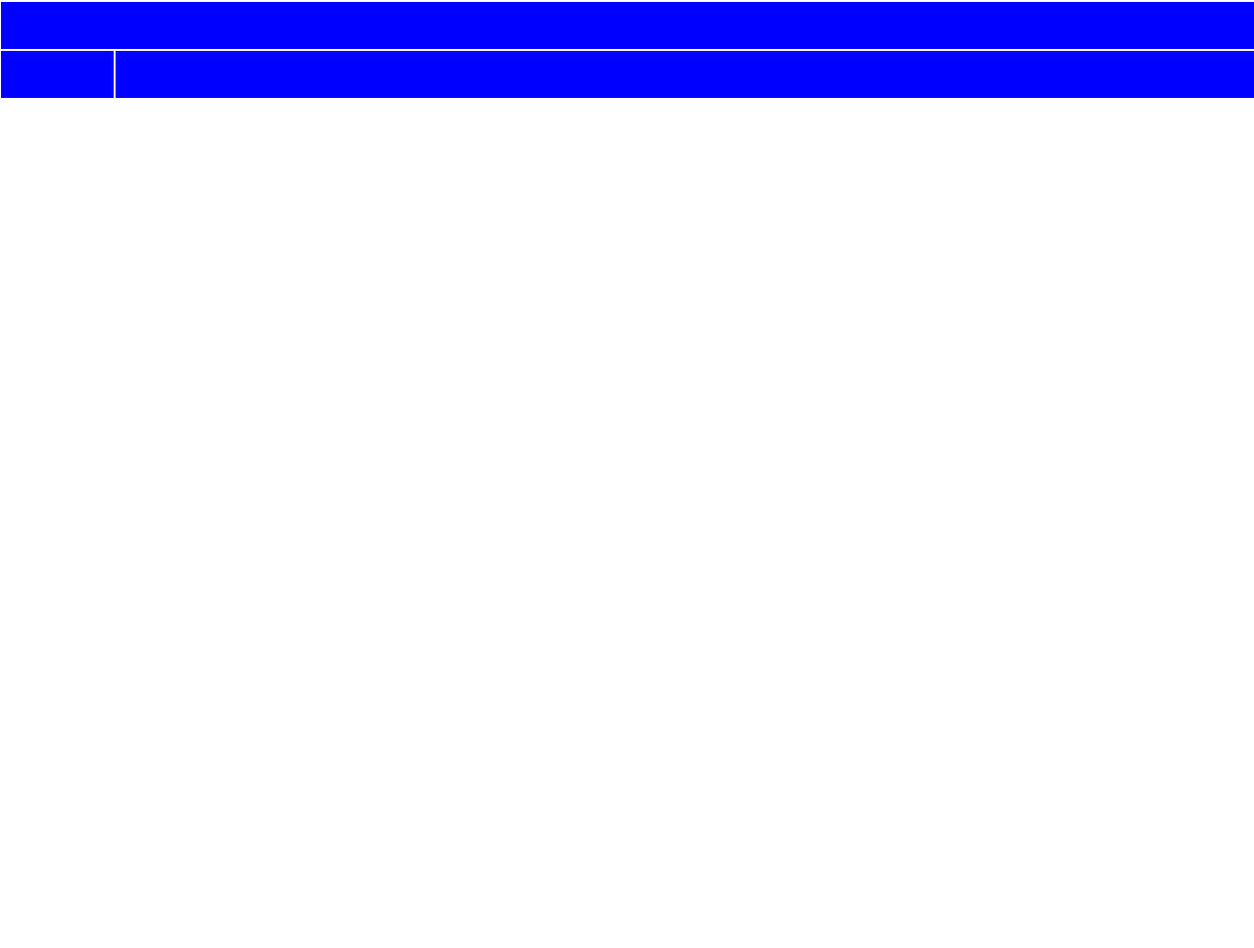
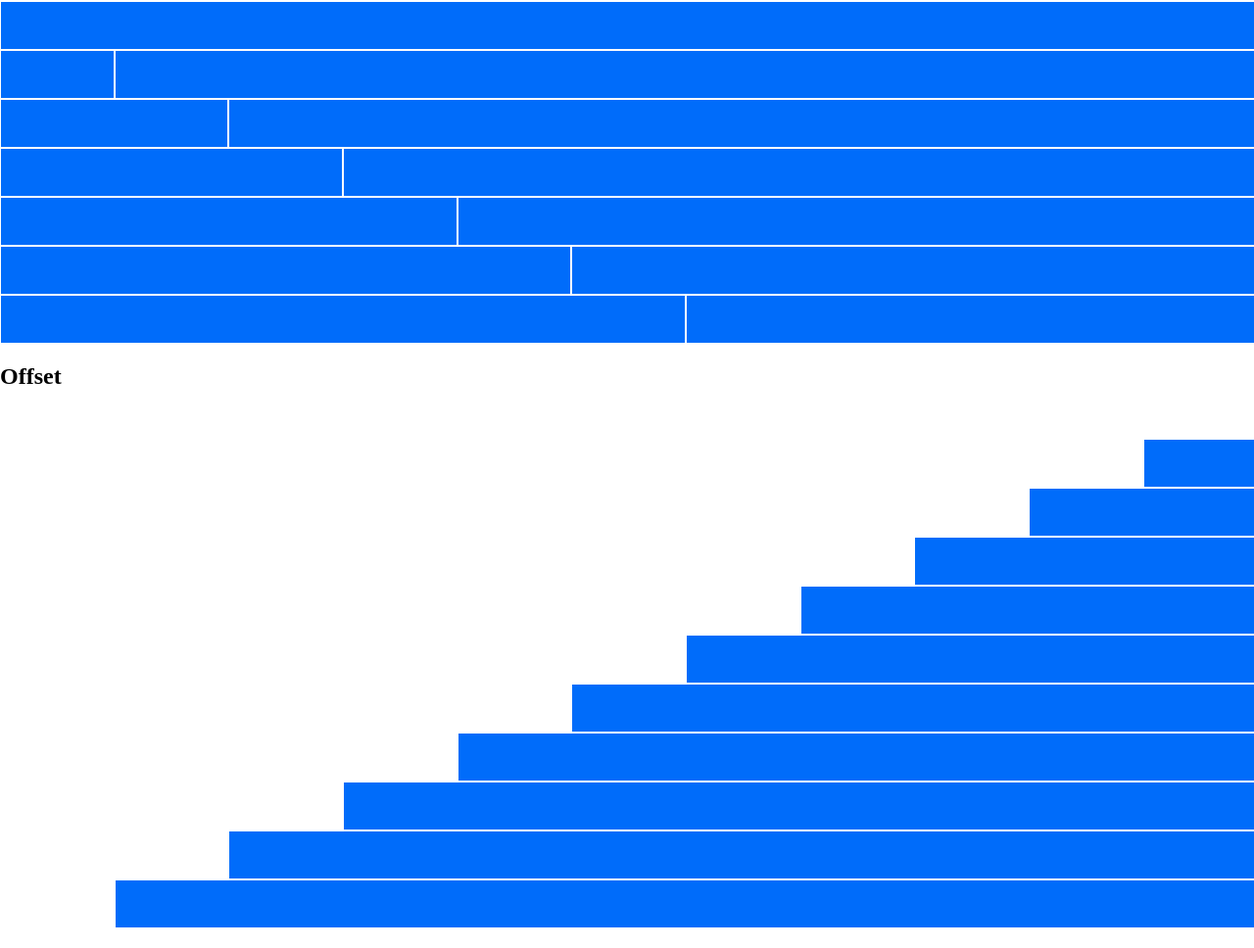
Before and after one commit to DomenicoLerose85/html-css-12bool, a plain HTML site: page index.html in a window 1280 px wide. Shown: the part 396-1364 px from the top of the page at 98% size. Before the commit the page ends 800 px from the top, so only its background shows below. Drawn offline with Linux system fonts and the light colour scheme.

Commit message:
offset_done

```diff
--- a/css/style.css
+++ b/css/style.css
@@ -1,7 +1,7 @@
 
 .box, .box_nested{
     min-height: 50px;
-    background: blue;
+    background: #006cfa;
     border: 1px solid #fff;
     text-align: center;
     color: #fff;
@@ -9,7 +9,6 @@
 }
 
 .box_nested{
-    /* background: #00e165; */
     background-color:  #00e165;
 }
 
--- a/index.html
+++ b/index.html
@@ -72,6 +72,65 @@
                     <div class="col-1"><div class="box"></div></div>
                     <div class="col-11"><div class="box"></div></div>
                 </div>
+                <div class="row">
+                    <div class="col-2"><div class="box"></div></div>
+                    <div class="col-10"><div class="box"></div></div>
+                </div>
+                <div class="row">
+                    <div class="col-3"><div class="box"></div></div>
+                    <div class="col-9"><div class="box"></div></div>
+                </div>
+                <div class="row">
+                    <div class="col-4"><div class="box"></div></div>
+                    <div class="col-8"><div class="box"></div></div>
+                </div>
+                <div class="row">
+                    <div class="col-5"><div class="box"></div></div>
+                    <div class="col-7"><div class="box"></div></div>
+                </div>
+                <div class="row">
+                    <div class="col-6"><div class="box"></div></div>
+                    <div class="col-6"><div class="box"></div></div>
+                </div>
+            </div>
+        </section>
+        <section class="container_fluid">
+            <h1>Offset</h1>
+            <div class="container">
+                <div class="row">
+                    <div class="col-1 col-11-offset-11"><div class="box"></div></div>
+                </div>
+                <div class="row">
+                    <div class="col-2 col-10-offset-10"><div class="box"></div></div>
+                </div>
+                <div class="row">
+                    <div class="col-3 col-9-offset-9"><div class="box"></div></div>
+                </div>
+                <div class="row">
+                    <div class="col-4 col-8-offset-8"><div class="box"></div></div>
+                </div>
+                <div class="row">
+                    <div class="col-5 col-7-offset-7"><div class="box"></div></div>
+                </div>
+                <div class="row">
+                    <div class="col-6 col-6-offset-6"><div class="box"></div></div>
+                </div>
+                <div class="row">
+                    <div class="col-7 col-5-offset-5"><div class="box"></div></div>
+                </div>
+                <div class="row">
+                    <div class="col-8 col-4-offset-4"><div class="box"></div></div>
+                </div>
+                <div class="row">
+                    <div class="col-9 col-3-offset-3"><div class="box"></div></div>
+                </div>
+                <div class="row">
+                    <div class="col-10 col-2-offset-2"><div class="box"></div></div>
+                </div>
+                <div class="row">
+                    <div class="col-11 col-1-offset-1"><div class="box"></div></div>
+                </div>
+
             </div>
         </section>
     </main>
```
Also changed, not shown: 1 other file.
